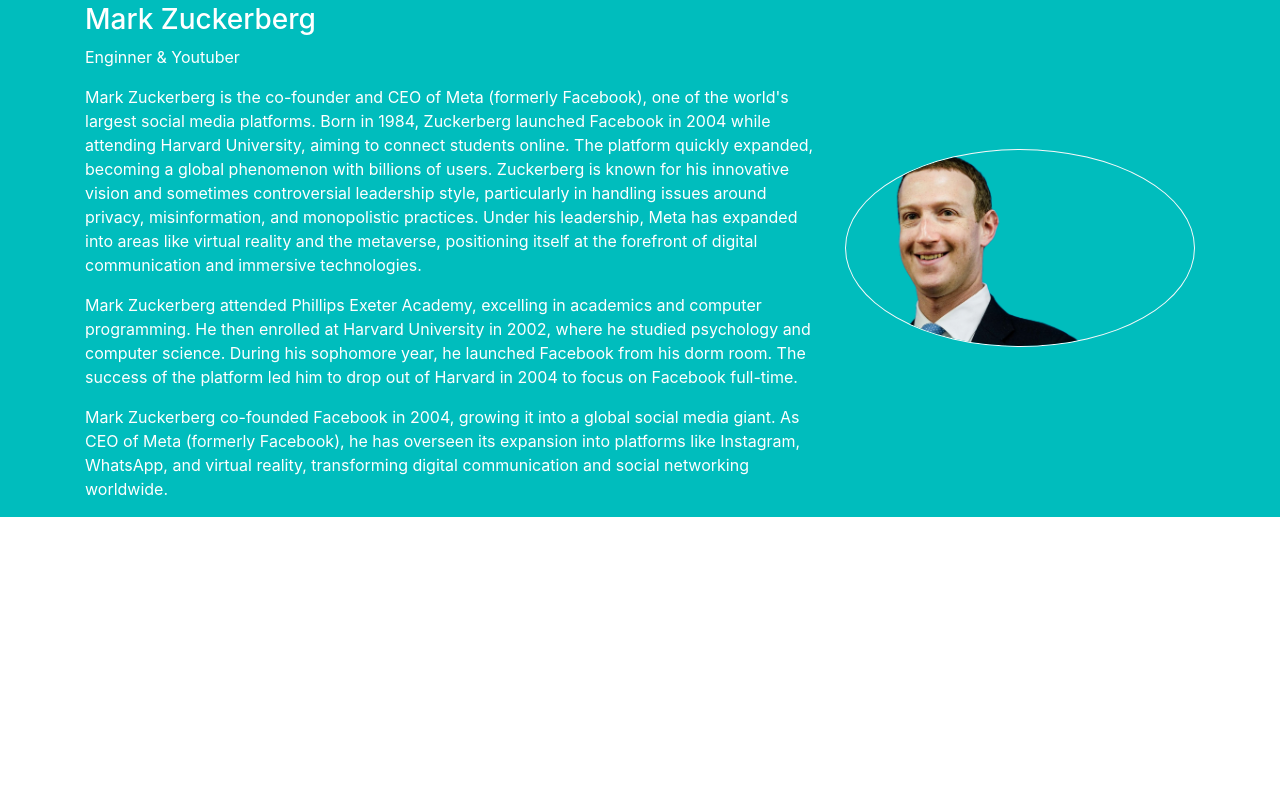
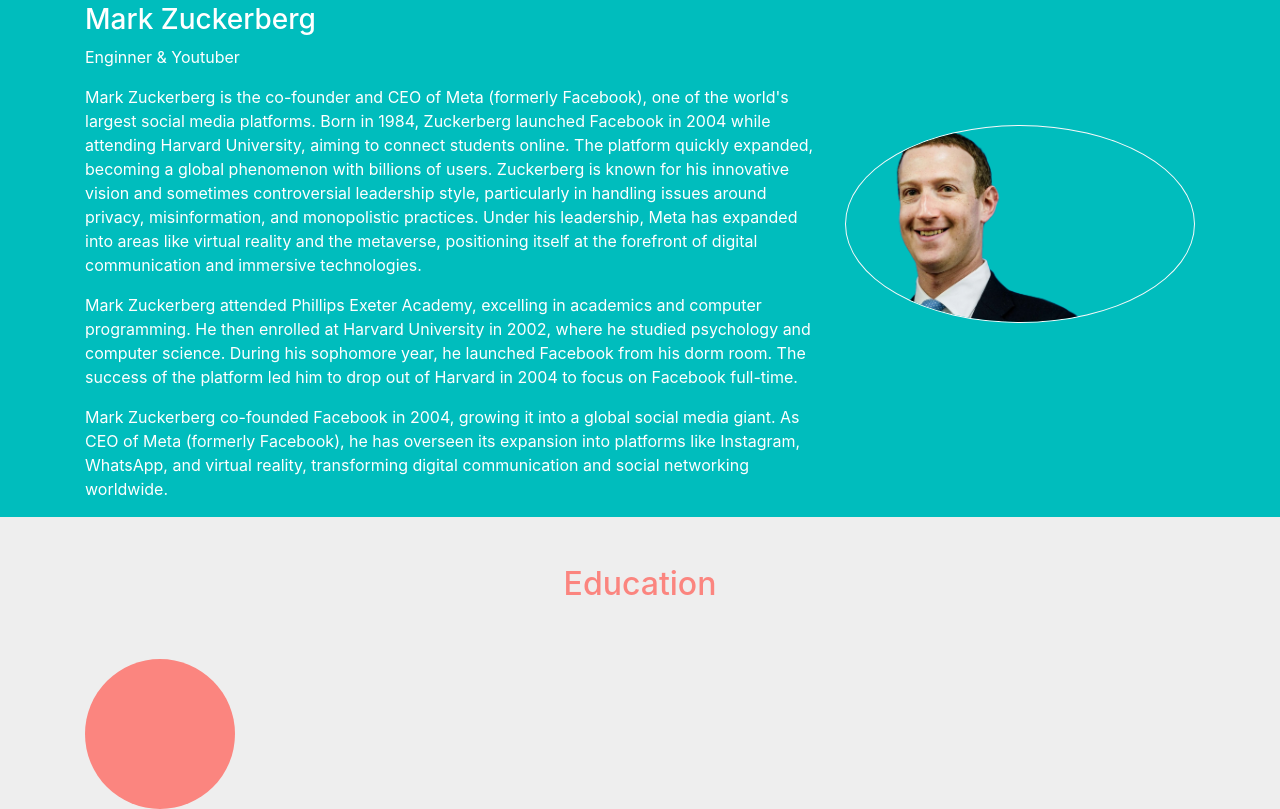
Before and after one commit to pscIRE14B/demo.github.io, a plain HTML site: page index.html in a window 1280 px wide. Shown: the part 877-1686 px from the top of the page. Before the commit the page ends 1394 px from the top, so only its background shows below. Drawn offline with nearby package versions, Linux system fonts and the light colour scheme.

Commit message:
28-9-24
education

```diff
--- a/css/style.css
+++ b/css/style.css
@@ -21,3 +21,17 @@
 .container-education{
     background-color:#EEEEEE ;
 }
+
+.bg-redtype{
+    background-color: #FB857F;
+}
+.redtype-color{
+    color: #FB857F;
+}
+.circle{
+    background-color: #FB857F;
+    width: 150px;
+    height: 150px;
+    border-radius: 50%;
+
+}
--- a/index.html
+++ b/index.html
@@ -86,12 +86,41 @@
 
                  <p>Mark Zuckerberg co-founded Facebook in 2004, growing it into a global social media giant. As CEO of Meta (formerly Facebook), he has overseen its expansion into platforms like Instagram, WhatsApp, and virtual reality, transforming digital communication and social networking worldwide.</p>
             </div>
-            <div class="col-md-4">
+            <div class="col-md-4 mb-5">
               <img src="/img/mkb.png" alt="Mark Zuckerberg" class="img-fluid rounded-circle border border-light" >
             </div>
          </div>
         </div>
        </div>
+
+       <!-- This is education section  -->
+        <div class="container-education">
+          <div class="container">
+            <div class="row text-center">
+              <div class="col py-5">
+                <h2 class="redtype-color font-weight-border">Education</h2>
+
+              </div>
+            </div>
+
+            <div class="row">
+              <div class="col-md-2">
+                <div class="circle">
+
+                </div>
+
+
+              </div>
+              <div class="col-md-10">
+
+
+              </div>
+            </div>
+          </div>
+        </div>
+
+
+
 
 
 
```
